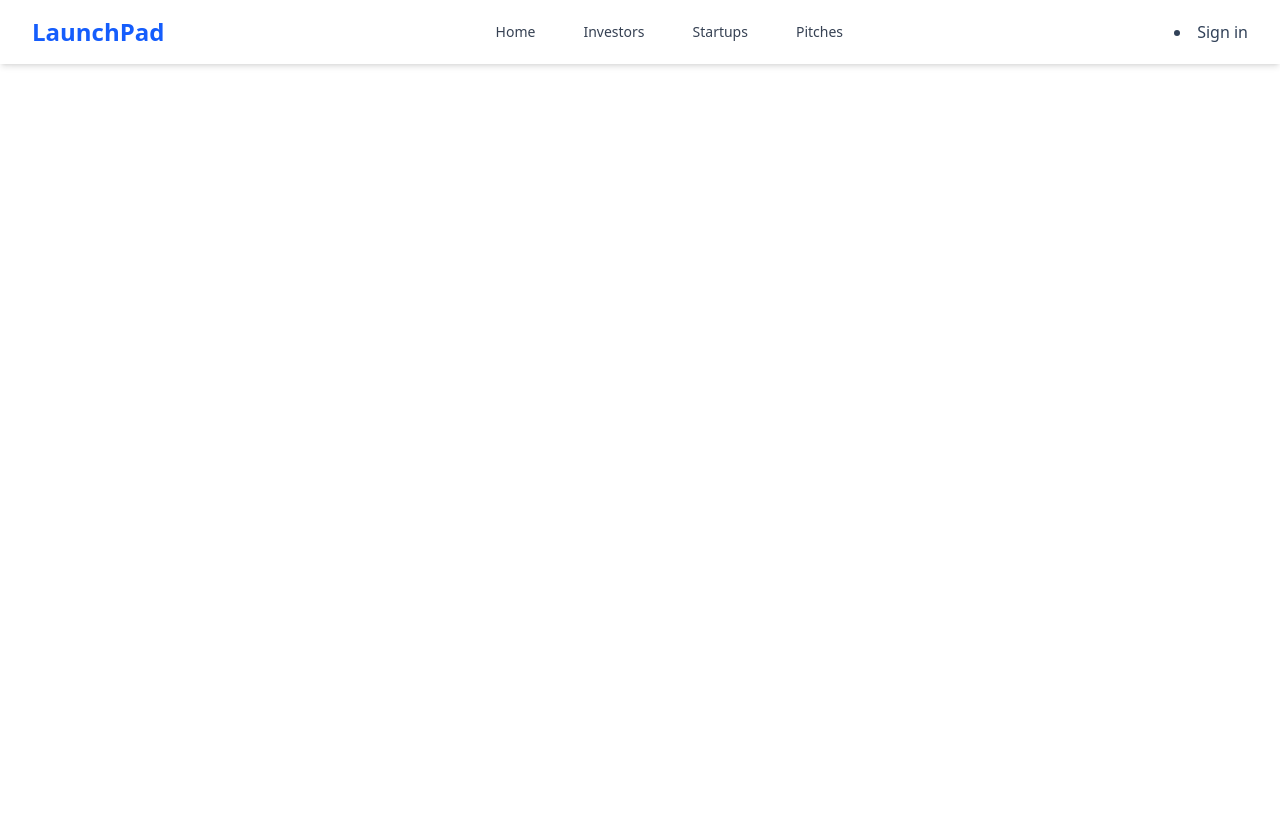
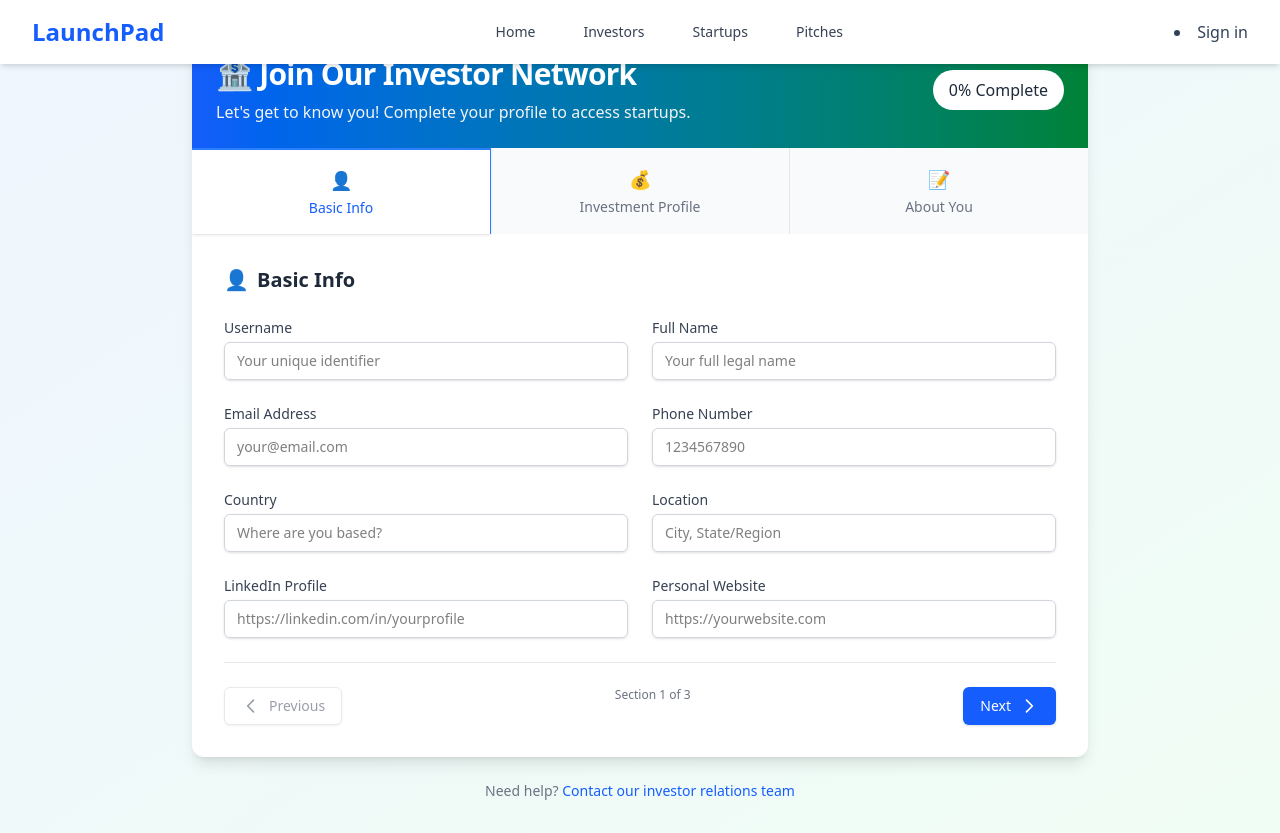
Before and after one commit to pawar-kaustubh/launchpad, a React (Vite) app in the folder client/: page /investorform in a window 1280 px wide. Before the commit the page ends 800 px from the top, so only its background shows below. Built offline with nearby package versions, Linux system fonts and the light colour scheme.

Commit message:
form editing

```diff
--- a/client/src/App.jsx
+++ b/client/src/App.jsx
@@ -9,6 +9,7 @@ import StartUpDetails from "./pages/StartUpDetails";
 import StartUpForm from "./pages/StartUpForm";
 import Profile from "./pages/Profile";
 import PrivateRoute from "./components/PrivateRoute";
+import InvestorForm from "./pages/InvestorForm";
 
 
 export default function App() {
@@ -22,6 +23,7 @@ export default function App() {
         <Route path="/explorestartups" element={<ExploreStartUp />} />
         <Route path="/startupdetails" element={<StartUpDetails />} />
         <Route path="/startupform" element={<StartUpForm />} />
+        <Route path="/investorform" element={<InvestorForm />} />
         <Route element={<PrivateRoute />}>
            <Route path='/profile' element={<Profile />} />
          </Route>
--- a/client/src/pages/InvestorForm.jsx
+++ b/client/src/pages/InvestorForm.jsx
@@ -63,12 +63,14 @@ const InvestorForm = () => {
 
   // Calculate progress based on filled fields
   useEffect(() => {
-    const totalFields = Object.keys(formData).length - 2; // Exclude arrays from count
+    const totalFields = Object.keys(formData).length; // Total fields is 16
     const filledFields = Object.entries(formData).filter(([key, value]) => {
       if (Array.isArray(value)) return value.length > 0;
       return value !== "" && value !== null;
     }).length;
-    setProgress(Math.round((filledFields / totalFields) * 100));
+    const calculatedProgress = Math.round((filledFields / totalFields) * 100);
+    setProgress(Math.min(100, calculatedProgress)); // Cap at 100%
+    console.log("Total Fields:", totalFields, "Filled Fields:", filledFields, "Progress:", calculatedProgress); // Debug
   }, [formData]);
 
   const handleChange = (e) => {
@@ -99,9 +101,14 @@ const InvestorForm = () => {
       "location",
       "linkedin",
       "investmentType",
+      "industryInterest",
       "ticketSize",
       "minInvestment",
+      "fundingStageInterest",
+      "portfolio",
       "about",
+      "website",
+      "preferredEquityRange",
     ];
 
     requiredFields.forEach((field) => {
@@ -161,7 +168,7 @@ const InvestorForm = () => {
         { label: "Country", type: "text", name: "country", placeholder: "Where are you based?" },
         { label: "Location", type: "text", name: "location", placeholder: "City, State/Region" },
         { label: "LinkedIn Profile", type: "url", name: "linkedin", placeholder: "https://linkedin.com/in/yourprofile" },
-        { label: "Personal Website", type: "url", name: "website", placeholder: "https://yourwebsite.com", required: false },
+        { label: "Personal Website", type: "url", name: "website", placeholder: "https://yourwebsite.com" },
       ],
     },
     {
@@ -190,7 +197,7 @@ const InvestorForm = () => {
         },
         { label: "Typical Ticket Size ($)", type: "number", name: "ticketSize", placeholder: "Maximum investment amount" },
         { label: "Minimum Investment ($)", type: "number", name: "minInvestment", placeholder: "Minimum investment amount" },
-        { label: "Preferred Equity Range", type: "text", name: "preferredEquityRange", placeholder: "e.g., 5% - 15%", required: false },
+        { label: "Preferred Equity Range", type: "text", name: "preferredEquityRange", placeholder: "e.g., 5% - 15%" },
       ],
     },
     {
@@ -198,7 +205,7 @@ const InvestorForm = () => {
       icon: "📝",
       fields: [
         { label: "About You", type: "textarea", name: "about", placeholder: "Tell us about your investment philosophy and experience" },
-        { label: "Portfolio Companies", type: "textarea", name: "portfolio", placeholder: "List companies you've invested in (names or URLs)", required: false },
+        { label: "Portfolio Companies", type: "textarea", name: "portfolio", placeholder: "List companies you've invested in (names or URLs)" },
       ],
     },
   ];
@@ -229,14 +236,14 @@ const InvestorForm = () => {
     <div className="min-h-screen bg-gradient-to-br from-blue-50 to-green-50 py-8 px-4 sm:px-6 lg:px-8">
       <div className="max-w-4xl mx-auto bg-white rounded-xl shadow-lg overflow-hidden transition-all duration-300 hover:shadow-xl">
         {/* Header with progress */}
-        <div className="bg-gradient-to-r from-blue-500 to-green-600 py-6 px-6 relative">
-          <div className="absolute top-0 left-0 h-1 bg-blue-300" style={{ width: `${progress}%` }}></div>
+        <div className="bg-gradient-to-r from-blue-600 to-green-700 py-6 px-6 relative">
+          <div className="absolute top-0 left-0 h-1 bg-gray-300 transition-all duration-300" style={{ width: `${progress}%`, background: progress > 0 ? "linear-gradient(to right, #3B82F6, #10B981)" : "#D1D5DB" }}></div>
           <div className="flex flex-col sm:flex-row justify-between items-center">
             <div>
               <h1 className="text-3xl font-bold text-white tracking-tight">
                 🏦 Join Our Investor Network
               </h1>
-              <p className="mt-2 text-blue-100">
+              <p className="mt-2 text-gray-100">
                 {progress < 50
                   ? "Let's get to know you! Complete your profile to access startups."
                   : progress < 80
@@ -245,7 +252,7 @@ const InvestorForm = () => {
               </p>
             </div>
             <div className="mt-4 sm:mt-0 bg-white bg-opacity-20 rounded-full px-4 py-2">
-              <span className="font-medium text-white">{progress}% Complete</span>
+              <span className="font-medium text-gray-800">{progress}% Complete</span>
             </div>
           </div>
         </div>
@@ -309,7 +316,6 @@ const InvestorForm = () => {
                     className="block text-sm font-medium text-gray-700 mb-1"
                   >
                     {field.label}
-                    {!field.required && <span className="text-gray-500 ml-1">(optional)</span>}
                     {errors[field.name] && <span className="text-red-500 ml-1">*</span>}
                   </label>
 
--- a/client/src/pages/StartUpForm.jsx
+++ b/client/src/pages/StartUpForm.jsx
@@ -26,19 +26,25 @@ const StartUpForm = () => {
     youtube: "",
     logo: null,
     coverImage: null,
+    videoOption: "", // Default to empty, user must select
+    videoFile: null,
   });
   const [errors, setErrors] = useState({});
   const [isSubmitting, setIsSubmitting] = useState(false);
   const [submitSuccess, setSubmitSuccess] = useState(false);
   const [progress, setProgress] = useState(0);
 
-  // Calculate progress based on filled fields
   useEffect(() => {
-    const totalFields = Object.keys(formData).length;
+    const totalFields = Object.keys(formData).length - 1; // Exclude videoOption initially
     const filledFields = Object.values(formData).filter(
-      (value) => value !== "" && value !== null
+      (value) =>
+        (value !== "" && value !== null) ||
+        (value && typeof value === "object" && value.name) ||
+        (value === "youtube" || value === "file" || value === "later") // Only these count for videoOption
     ).length;
-    setProgress(Math.round((filledFields / totalFields) * 100));
+    const calculatedProgress = Math.round((filledFields / totalFields) * 100);
+    setProgress(filledFields > 0 ? calculatedProgress : 0); // Strictly 0% if no fields filled
+    console.log("Total Fields:", totalFields, "Filled Fields:", filledFields, "Progress:", calculatedProgress); // Debug
   }, [formData]);
 
   const handleChange = (e) => {
@@ -48,6 +54,17 @@ const StartUpForm = () => {
       [name]: type === "file" ? files[0] : value,
     }));
     setErrors((prevErrors) => ({ ...prevErrors, [name]: "" }));
+  };
+
+  const handleVideoOptionChange = (e) => {
+    const value = e.target.value;
+    setFormData((prev) => ({
+      ...prev,
+      videoOption: value,
+      youtube: value === "youtube" ? prev.youtube : "",
+      videoFile: value === "file" ? prev.videoFile : null,
+    }));
+    setErrors((prevErrors) => ({ ...prevErrors, youtube: "", videoFile: "" }));
   };
 
   const validateForm = () => {
@@ -75,11 +92,11 @@ const StartUpForm = () => {
       "pitchdeck",
       "burnrate",
       "runway",
-      "youtube",
+      "videoOption", // Require video option to be selected
     ];
 
     requiredFields.forEach((field) => {
-      if (!formData[field]) {
+      if (!formData[field] && field !== "youtube" && field !== "videoFile") {
         newErrors[field] = "This field is required";
         isValid = false;
       }
@@ -95,6 +112,11 @@ const StartUpForm = () => {
       isValid = false;
     }
 
+    if (formData.videoOption === "youtube" && formData.youtube && !/^(https?:\/\/)?(www\.)?(youtube\.com|youtu\.be)\/.+$/.test(formData.youtube)) {
+      newErrors.youtube = "Invalid YouTube URL";
+      isValid = false;
+    }
+
     setErrors(newErrors);
     return isValid;
   };
@@ -105,13 +127,11 @@ const StartUpForm = () => {
       setIsSubmitting(true);
       console.log("Submitting data:", formData);
 
-      // Simulate API call
       await new Promise(resolve => setTimeout(resolve, 1500));
 
       setIsSubmitting(false);
       setSubmitSuccess(true);
 
-      // Reset form after 3 seconds
       setTimeout(() => {
         setSubmitSuccess(false);
       }, 3000);
@@ -161,7 +181,9 @@ const StartUpForm = () => {
       icon: "📷",
       fields: [
         { label: "Link to Pitch Deck", type: "url", name: "pitchdeck", placeholder: "Link to your investor deck" },
-        { label: "YouTube Video Link", type: "url", name: "youtube", placeholder: "Demo or explainer video" },
+        { label: "Pitch Video Option", type: "select", name: "videoOption", options: ["youtube", "file", "later"], onChange: handleVideoOptionChange },
+        { label: "YouTube Video Link", type: "url", name: "youtube", placeholder: "https://youtube.com/watch?v=...", hidden: formData.videoOption !== "youtube" },
+        { label: "Upload Video File", type: "file", name: "videoFile", accept: "video/*", hidden: formData.videoOption !== "file" },
         { label: "Startup Logo", type: "file", name: "logo", accept: "image/*" },
         { label: "Cover Image", type: "file", name: "coverImage", accept: "image/*" },
       ],
@@ -178,7 +200,14 @@ const StartUpForm = () => {
             </svg>
           </div>
           <h2 className="mt-3 text-2xl font-bold text-gray-900">Submission Successful!</h2>
-          <p className="mt-2 text-gray-600">Thank you for sharing your startup details with us. We'll review your information and get back to you soon.</p>
+          <p className="mt-2 text-gray-600">
+            Thank you for sharing your startup details. We'll review your information and get back to you soon.
+            {formData.videoOption === "later" || (!formData.youtube && !formData.videoFile) && (
+              <span className="block mt-2 text-yellow-600">
+                Reminder: Please add a pitch video (YouTube link or file) for analysis and display on your profile/pitch section.
+              </span>
+            )}
+          </p>
           <button
             onClick={() => setSubmitSuccess(false)}
             className="mt-5 inline-flex items-center px-4 py-2 bg-indigo-600 border border-transparent rounded-md font-semibold text-white hover:bg-indigo-700 focus:outline-none focus:ring-2 focus:ring-offset-2 focus:ring-indigo-500"
@@ -193,15 +222,14 @@ const StartUpForm = () => {
   return (
     <div className="min-h-screen bg-gradient-to-br from-purple-50 to-blue-50 py-8 px-4 sm:px-6 lg:px-8">
       <div className="max-w-4xl mx-auto bg-white rounded-xl shadow-lg overflow-hidden transition-all duration-300 hover:shadow-xl">
-        {/* Header with progress */}
-        <div className="bg-gradient-to-r from-purple-500 to-blue-600 py-6 px-6 relative">
-          <div className="absolute top-0 left-0 h-1 bg-purple-300" style={{ width: `${progress}%` }}></div>
+        <div className="bg-gradient-to-r from-indigo-600 to-blue-700 py-6 px-6 relative">
+          <div className="absolute top-0 left-0 h-1 bg-gray-300 transition-all duration-300" style={{ width: `${progress}%`, background: progress > 0 ? "linear-gradient(to right, #4B5EFC, #7B61FF)" : "#D1D5DB" }}></div>
           <div className="flex flex-col sm:flex-row justify-between items-center">
             <div>
               <h1 className="text-3xl font-bold text-white tracking-tight">
                 🚀 Share Your Startup Story
               </h1>
-              <p className="mt-2 text-purple-100">
+              <p className="mt-2 text-gray-100">
                 {progress < 50
                   ? "Let's get started! Every great journey begins with a single step."
                   : progress < 80
@@ -210,16 +238,12 @@ const StartUpForm = () => {
               </p>
             </div>
             <div className="mt-4 sm:mt-0 bg-white bg-opacity-20 rounded-full px-4 py-2">
-              <span className="font-medium text-white">{progress}% Complete</span>
+              <span className="font-medium text-gray-800">{progress}% Complete</span>
             </div>
           </div>
         </div>
-
-        {/* Tabs */}
         <div className="sm:hidden border-b border-gray-200 px-4">
-          <label htmlFor="tabs" className="sr-only">
-            Select a tab
-          </label>
+          <label htmlFor="tabs" className="sr-only">Select a tab</label>
           <select
             id="tabs"
             className="block w-full pl-3 pr-10 py-2 text-base border-gray-300 focus:outline-none focus:ring-indigo-500 focus:border-indigo-500 sm:text-sm rounded-md"
@@ -251,20 +275,19 @@ const StartUpForm = () => {
             ))}
           </nav>
         </div>
-
-        {/* Form */}
         <div className="p-6 sm:p-8">
           <form onSubmit={handleSubmit} className="space-y-6">
             <h2 className="text-xl font-semibold text-gray-800 flex items-center">
               {formSections[activeTab].icon}
               <span className="ml-2">{formSections[activeTab].title}</span>
             </h2>
-
             <div className="grid grid-cols-1 gap-6 sm:grid-cols-2">
-              {formSections[activeTab].fields.map((field) => (
+              {formSections[activeTab].fields.map((field) => {
+                if (field.hidden && field.hidden) return null;
+                return (
                   <div
                     key={field.name}
-                  className={field.type === "textarea" || field.type === "file" ? "sm:col-span-2" : ""}
+                    className={field.type === "textarea" || field.type === "file" || field.name === "videoOption" ? "sm:col-span-2" : ""}
                   >
                     <label
                       htmlFor={field.name}
@@ -273,7 +296,23 @@ const StartUpForm = () => {
                       {field.label}
                       <span className="text-red-500 ml-1">{errors[field.name] ? '*' : ''}</span>
                     </label>
-                  {field.type === "textarea" ? (
+                    {field.type === "select" ? (
+                      <select
+                        id={field.name}
+                        name={field.name}
+                        className={`shadow-sm focus:ring-indigo-500 focus:border-indigo-500 block w-full sm:text-sm border ${
+                          errors[field.name] ? "border-red-300" : "border-gray-300"
+                        } rounded-md py-2 px-3 transition duration-150 ease-in-out`}
+                        value={formData[field.name]}
+                        onChange={field.onChange || handleChange}
+                        required
+                      >
+                        <option value="" disabled>Select an option</option>
+                        {field.options.map((option) => (
+                          <option key={option} value={option}>{option.charAt(0).toUpperCase() + option.slice(1)}</option>
+                        ))}
+                      </select>
+                    ) : field.type === "textarea" ? (
                       <textarea
                         id={field.name}
                         name={field.name}
@@ -321,10 +360,9 @@ const StartUpForm = () => {
                       <p className="mt-1 text-sm text-red-600 animate-pulse">{errors[field.name]}</p>
                     )}
                   </div>
-              ))}
+                );
+              })}
             </div>
-
-            {/* Navigation Buttons */}
             <div className="flex justify-between pt-6 border-t border-gray-200">
               <button
                 type="button"
@@ -339,11 +377,9 @@ const StartUpForm = () => {
                 </svg>
                 Previous
               </button>
-
               <div className="text-xs text-gray-500 hidden sm:block">
                 Section {activeTab + 1} of {formSections.length}
               </div>
-
               {activeTab < formSections.length - 1 ? (
                 <button
                   type="button"
@@ -378,8 +414,6 @@ const StartUpForm = () => {
           </form>
         </div>
       </div>
-
-      {/* Help text */}
       <div className="mt-6 text-center text-sm text-gray-500">
         <p>Need help? <a href="#" className="text-indigo-600 hover:text-indigo-500">Contact our support team</a></p>
       </div>
```
Also changed, not shown: client/src/components/Card.jsx (+38 -34 lines), client/src/pages/Profile.jsx (+43 -0 lines). Lines whose indentation alone changed are shown as unchanged.
